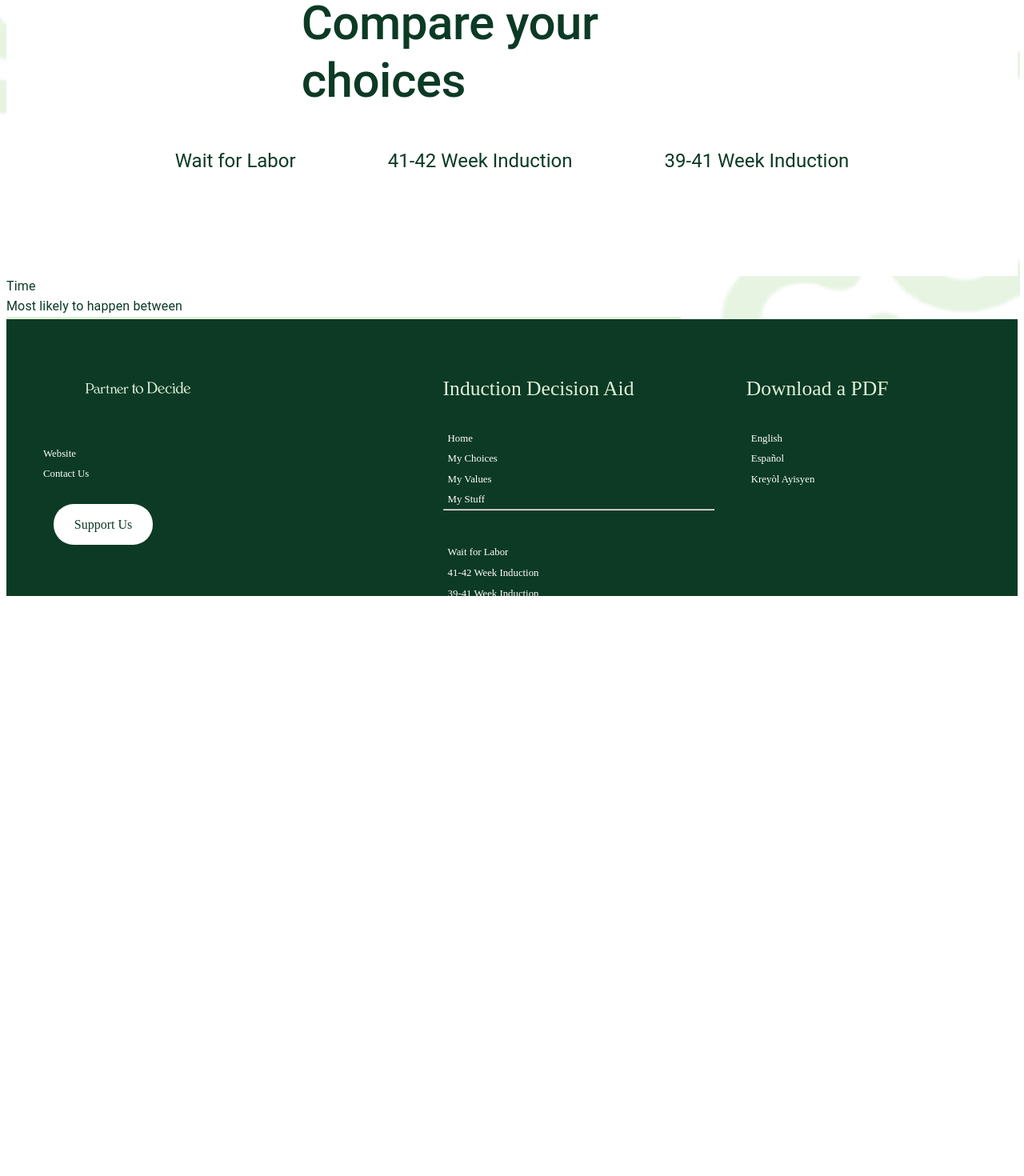
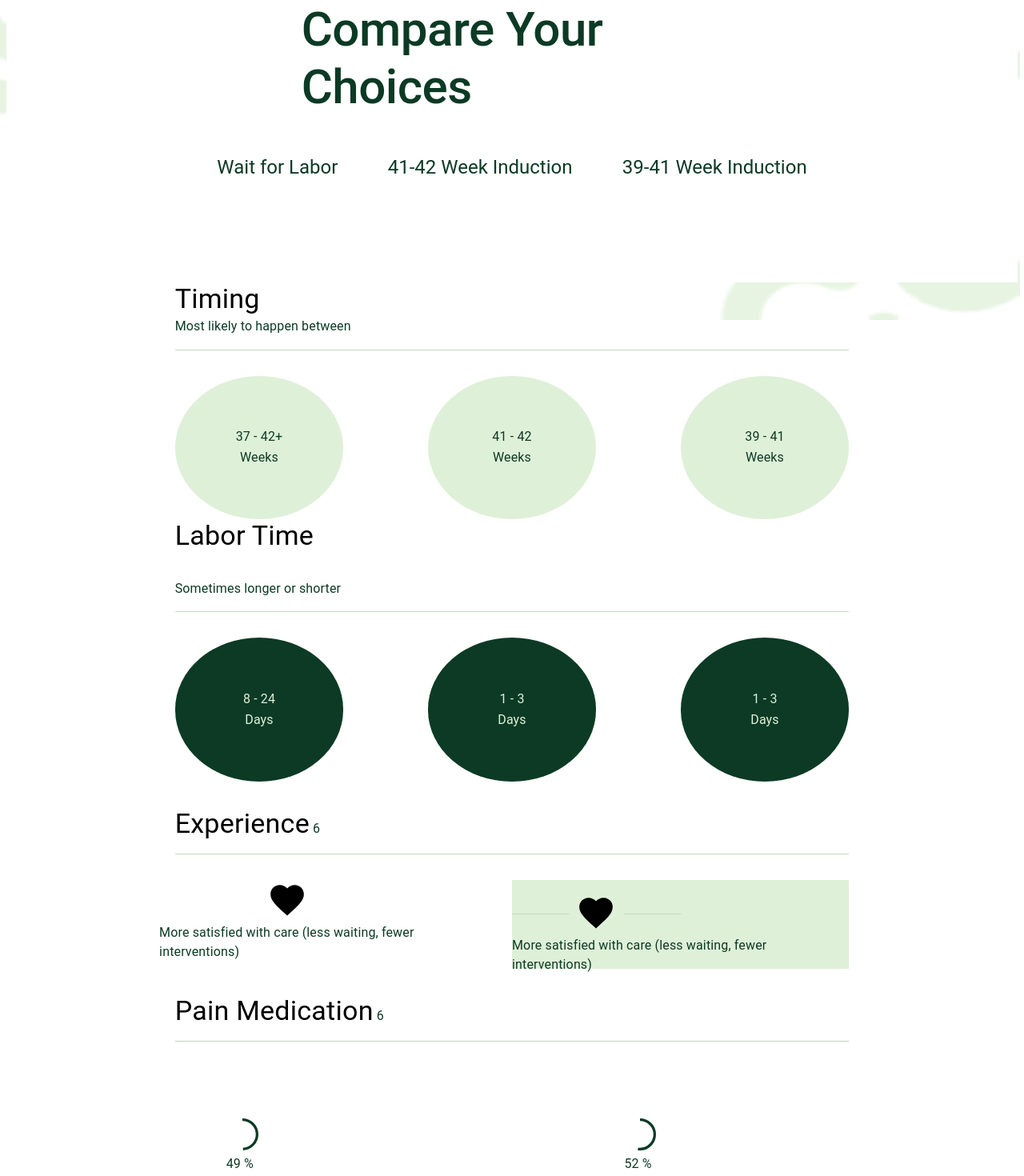
Before and after one commit to BU-Spark/se-shared-decision-making, a React (Create React App) app in the folder frontend/: page /MyChoices in a window 1280 px wide. Shown: the part 200-1670 px from the top of the page at 80% size. Built offline with nearby package versions, Linux system fonts and the light colour scheme.

Commit message:
add to Mychoices

```diff
--- a/frontend/src/pages/MyChoices.tsx
+++ b/frontend/src/pages/MyChoices.tsx
@@ -1,102 +1,195 @@
-import { Grid, ThemeProvider, Typography } from "@mui/material";
+import { Box, Divider, Grid, ThemeProvider, Typography } from "@mui/material";
+import { CircularProgress } from '@mui/material';
+import React from "react";
 import Layout from "../components/Layout";
-import WelcomeImg from "./pageStyle/welcome.png";
+import { ApiHomePageeHomePagee } from "../schemas";
+import FavoriteIcon from '@mui/icons-material/Favorite';
+import { start } from "repl";
 
 const MyChoices = () => {
-  const textColor = "#0c3a25";
-  const lightGreen = "#dff0d8";
+  const darkGreen = "#0c3a25";
+  const lightGreen = '#dff0d8';
 
+  const titleToDivider = 2;
+  const toNextSection = 4;
+
+  //for strapi purpose:
+  // interface Response {
+  //   data: [] | ApiHomePageeHomePagee[];
+  // }
+  // const defaultResponse = { data: [] };
+
+  // const data: Response = useFetch<Response>(
+  //   "http://localhost:1337/api/home-pagees?populate=*", defaultResponse
+  // );
+
+
+  // console.log("data" + data.data[0].attributes);
   return (
+
     <Layout>
       {/* section for Title */}
-      <Grid
-        container
-        columns={{ xl: 12, lg: 12, md: 12 }}
-        item
-        xl={12}
-        lg={12}
-        md={12}
+      <Grid container columns={{ xl: 12, lg: 12, md: 12 }} item xl={12} lg={12} md={12}
         sx={{
-          backgroundColor: "white",
-          direction: "column",
-          pt: 8,
-          pb: 8,
-          display: "flex",
-          alignItems: "center",
-          justifyContent: "center",
-        }}
-      >
+          backgroundColor: "white", direction: "column",
+          mt: 1, pt: 8, pb: 8, display: "flex", alignItems: "center", justifyContent: "center"
+        }} >
         {/* Main title */}
 
         <Grid item xl={5} lg={5} md={5} sx={{ alignItems: "center" }}>
-          <Typography variant="h2" color={textColor} fontWeight="500">
-            Compare your choices
-          </Typography>
+          <Typography variant="h2" color={darkGreen} fontWeight="500">Compare Your Choices</Typography>
         </Grid>
 
         {/* Sub title */}
-        <Grid
-          container
-          item
-          xl={12}
-          lg={12}
-          md={12}
-          sx={{ alignItems: "center", justifyContent: "center", pt: 6, pb: 8 }}
-        >
-          <Grid
-            container
-            item
-            xl={8}
-            lg={8}
-            md={8}
-            sx={{ alignItems: "center", justifyContent: "space-between" }}
-          >
+        <Grid container item xl={12} lg={12} md={12} sx={{ alignItems: "center", justifyContent: "center", pt: 6, pb: 8 }}>
+          <Grid container item xl={7} lg={7} md={7} sx={{ alignItems: "center", justifyContent: "space-between" }}>
             <Grid item sx={{ alignItems: "center" }}>
-              <Typography variant="h5" color={textColor}>
-                Wait for Labor
-              </Typography>
+              <Typography variant="h5" color={darkGreen}>Wait for Labor</Typography>
             </Grid>
 
             <Grid item sx={{ alignItems: "center" }}>
-              <Typography variant="h5" color={textColor}>
-                41-42 Week Induction
-              </Typography>
+              <Typography variant="h5" color={darkGreen}>41-42 Week Induction</Typography>
             </Grid>
             <Grid item sx={{ alignItems: "center" }}>
-              <Typography variant="h5" color={textColor}>
-                39-41 Week Induction
-              </Typography>
+              <Typography variant="h5" color={darkGreen}>39-41 Week Induction</Typography>
             </Grid>
           </Grid>
         </Grid>
       </Grid>
 
-      <Grid container xl={12} lg={12} md={12} sx={{ alignItems: "center" }}>
-        <Grid item>
-          <Typography> Time</Typography>
-        </Grid>
-      </Grid>
-      <Grid
-        container
-        item
-        xl={12}
-        lg={12}
-        md={12}
-        sx={{ alignItems: "center" }}
+      {/* section Timing */}
+      <Grid item container xl={12} lg={12} md={12}
+        sx={{ alignItems: "center", justifyContent: "center" }}
       >
-        <Grid item>
-          <Typography> Most likely to happen between</Typography>
+        <Grid container item xl={8} lg={8} md={8}
+          direction="column">
+          <Grid itemProp="">
+            <Typography variant="h4" > Timing</Typography>
+          </Grid>
+          <Grid item sx={{ pb: titleToDivider }}>
+            <Typography> Most likely to happen between</Typography>
+          </Grid>
+          {/* line */}
+          <Divider sx={{ backgroundColor: lightGreen }} />
+          {/* section of data */}
+          <Grid container item sx={{ pt: 4, justifyContent: "space-between" }}>
+            <Grid container item xl={3} lg={3} md={3} sx={{ borderRadius: "50%", backgroundColor: lightGreen, alignContent: "center", p: 8 }}>
+              <Typography sx={{ textAlign: "center" }}> 37 - 42+</Typography>
+              <Typography sx={{ textAlign: "center" }}> Weeks</Typography>
+            </Grid>
+            <Grid container item xl={3} lg={3} md={3} sx={{ borderRadius: "50%", backgroundColor: lightGreen, alignContent: "center" }}>
+              <Typography sx={{ textAlign: "center" }}> 41 - 42</Typography>
+
+              <Typography sx={{ textAlign: "center" }}> Weeks</Typography>
+            </Grid>
+            <Grid container item xl={3} lg={3} md={3} sx={{ borderRadius: "50%", backgroundColor: lightGreen, alignContent: "center" }}>
+              <Typography sx={{ textAlign: "center" }}> 39 - 41</Typography>
+              <Typography sx={{ textAlign: "center" }}> Weeks</Typography>
+            </Grid>
+
+          </Grid>
+
+          {/* section Labor Time */}
+
+          <Grid item >
+            <Typography variant="h4"> Labor Time</Typography>
+          </Grid>
+          <Grid item sx={{ pb: titleToDivider, pt: toNextSection }}>
+            <Typography> Sometimes longer or shorter</Typography>
+          </Grid>
+          {/* line */}
+          <Divider sx={{ backgroundColor: lightGreen }} />
+
+          {/* data section */}
+
+          <Grid container item sx={{ pt: 4, justifyContent: "space-between" }}>
+            <Grid container item xl={3} lg={3} md={3} sx={{ borderRadius: "50%", backgroundColor: darkGreen, alignContent: "center", p: 8 }}>
+              <Typography color={lightGreen} sx={{ textAlign: "center" }}> 8 - 24</Typography>
+              <Typography color={lightGreen} sx={{ textAlign: "center" }}> Days</Typography>
+            </Grid>
+            <Grid container item xl={3} lg={3} md={3} sx={{ borderRadius: "50%", backgroundColor: darkGreen, alignContent: "center" }}>
+              <Typography color={lightGreen} sx={{ textAlign: "center" }}> 1 - 3</Typography>
+
+              <Typography color={lightGreen} sx={{ textAlign: "center" }}> Days</Typography>
+            </Grid>
+            <Grid container item xl={3} lg={3} md={3} sx={{ borderRadius: "50%", backgroundColor: darkGreen, alignContent: "center" }}>
+              <Typography color={lightGreen} sx={{ textAlign: "center" }}> 1 - 3</Typography>
+              <Typography color={lightGreen} sx={{ textAlign: "center" }}> Days</Typography>
+            </Grid>
+
+          </Grid>
+
+          {/* Experience Section */}
+          <Grid item sx={{ pb: titleToDivider, pt: toNextSection }}>
+            {/* parallel display */}
+            <Typography display="inline"
+              variant="h4"> Experience</Typography>
+            <Typography display="inline"> 6</Typography>
+          </Grid>
+
+          {/* line */}
+          <Divider sx={{ backgroundColor: lightGreen }} />
+          {/* 2 column data section */}
+          <Grid container item sx={{ pt: 4, justifyContent: "space-between" }}>
+            <Grid container item xl={4} lg={4} md={4} sx={{ pb: 4, direction: "column", alignItems: "center", justifyContent: "center" }}>
+              <Grid item ><FavoriteIcon sx={{ fontSize: 50 }} /></Grid>
+              <Grid item><Typography >More satisfied with care (less waiting, fewer interventions)</Typography></Grid>
+            </Grid>
+            <Grid container item xl={6} lg={6} md={6} sx={{ backgroundColor: lightGreen }}>
+              <Grid item xl={6} lg={6} md={6} ><Divider><FavoriteIcon sx={{ fontSize: 50 }} /></Divider></Grid>
+              <Grid item><Typography >More satisfied with care (less waiting, fewer interventions)</Typography></Grid>
+            </Grid>
+
+
+          </Grid>
+
+          {/* Pain Medication Section */}
+          <Grid item sx={{ pb: titleToDivider, pt: toNextSection }}>
+            {/* parallel display */}
+            <Typography display="inline" variant="h4"> Pain Medication</Typography>
+            <Typography display="inline"> 6</Typography>
+          </Grid>
+
+          <Divider sx={{ backgroundColor: lightGreen }} />
+
+          {/* two colomn data section */}
+          {/* Thought about using CircularProgress but it doesn't allow children inside */}
+
+          <Grid container item sx={{ pt: 4, justifyContent: "space-between" }}>
+            <Grid container item xl={4} lg={4} md={4} sx={{ alignContent: "center", p: 8 }}>
+              <Grid item >
+                <CircularProgress variant="determinate" value={49} />
+                <Typography>49 %</Typography>
+              </Grid>
+            </Grid>
+
+            <Grid container item xl={4} lg={4} md={4} sx={{ alignContent: "center" }}>
+              <Grid item >
+                <CircularProgress variant="determinate" value={52} />
+                <Typography>52 %</Typography>
+              </Grid>
+            </Grid>
+
+          </Grid>
+
+          {/* TODO: for all three options..
+                Potential Risks
+                learn about your choice
+                Source
+            */}
         </Grid>
       </Grid>
 
-      <Grid
-        container
-        item
-        xl={8}
-        lg={8}
-        md={8}
-        sx={{ p: 0.2, backgroundColor: lightGreen }}
-      ></Grid>
+
+
+
+
+
+
+
+
+
+
     </Layout>
   );
 };
```
